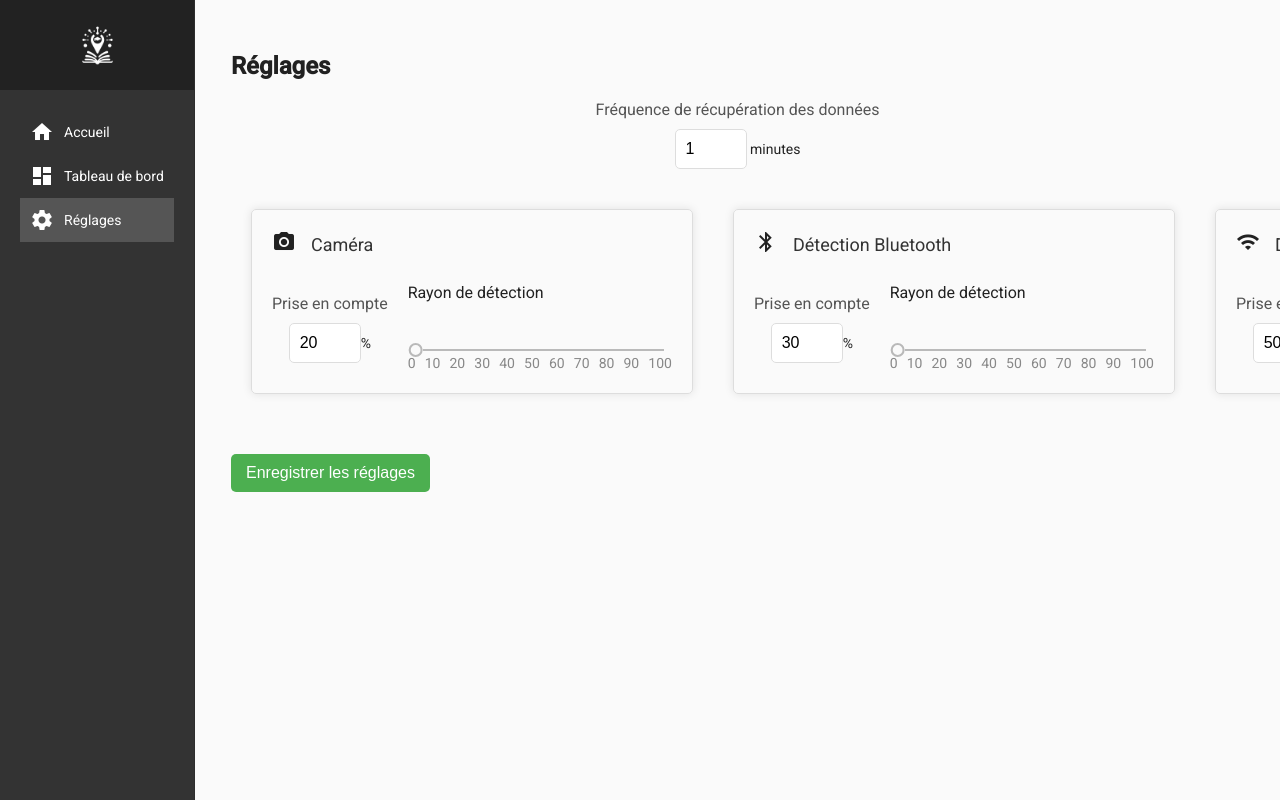
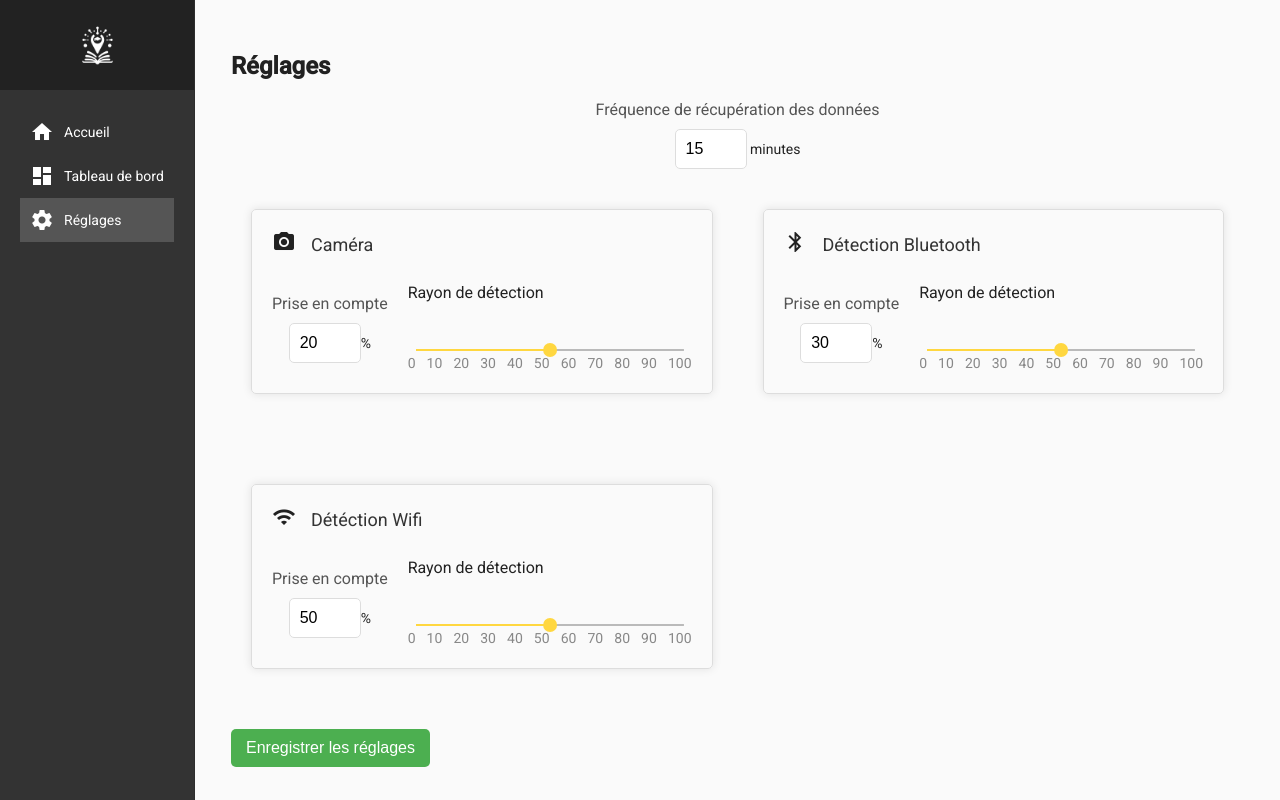
Before and after one commit to EnzoDaval/ConceptCPS, an Angular app in the folder Interface/InterfaceCPS/: page /settings in a window 1280 px wide. Built offline with nearby package versions, Linux system fonts and the light colour scheme.

Commit message:
création json par interface

```diff
--- a/Interface/InterfaceCPS/package.json
+++ b/Interface/InterfaceCPS/package.json
@@ -21,6 +21,7 @@
     "@angular/platform-browser-dynamic": "~13.3.0",
     "@angular/router": "~13.3.0",
     "chart.js": "^4.4.1",
+    "file-saver": "^2.0.5",
     "rxjs": "~7.5.0",
     "tslib": "^2.3.0",
     "zone.js": "~0.11.4"
@@ -29,6 +30,7 @@
     "@angular-devkit/build-angular": "~13.3.4",
     "@angular/cli": "~13.3.4",
     "@angular/compiler-cli": "~13.3.0",
+    "@types/file-saver": "^2.0.7",
     "@types/jasmine": "~3.10.0",
     "@types/node": "^12.11.1",
     "jasmine-core": "~4.0.0",
--- a/Interface/InterfaceCPS/src/app/pages/settings-page/settings-page.component.css
+++ b/Interface/InterfaceCPS/src/app/pages/settings-page/settings-page.component.css
@@ -20,8 +20,9 @@
 
 .settings-card {
   position: relative;
-  display: flex;
-  flex-wrap: nowrap;
+  display: grid;
+  grid-template-columns: 1fr 1fr;
+  gap: 10px;
 }
 
 /* Ajoutez une séparation entre les app-setting */
--- a/Interface/InterfaceCPS/src/app/pages/settings-page/settings-page.component.html
+++ b/Interface/InterfaceCPS/src/app/pages/settings-page/settings-page.component.html
@@ -8,9 +8,9 @@
     <input type="number" [(ngModel)]="fetchFrequency" min="1" /> minutes
   </div>
   <div class="settings-card">
-  <app-setting icon="camera_alt" title="Caméra" [percentage]="settings['camera'].percentage" [sliderValue]="settings['camera'].sliderValue" (sliderChange)="onSliderChange('camera', $event)"></app-setting>
-  <app-setting icon="bluetooth" title="Détection Bluetooth" [percentage]="settings['bluetooth'].percentage" [sliderValue]="settings['bluetooth'].sliderValue" (sliderChange)="onSliderChange('camera', $event)"></app-setting>
-  <app-setting icon="wifi" title="Détéction Wifi" [percentage]="settings['wifi'].percentage" [sliderValue]="settings['wifi'].sliderValue" (sliderChange)="onSliderChange('camera', $event)"></app-setting>
+  <app-setting icon="camera_alt" title="Caméra" [percentage]="settings['camera'].percentage" [sliderValue]="settings['camera'].sliderValue" (sliderChange)="onSliderChange('camera', $event)" (percentageChange)="onPercentageChange('camera', $event)"></app-setting>
+  <app-setting icon="bluetooth" title="Détection Bluetooth" [percentage]="settings['bluetooth'].percentage" [sliderValue]="settings['bluetooth'].sliderValue" (sliderChange)="onSliderChange('bluetooth', $event)" (percentageChange)="onPercentageChange('bluetooth', $event)"></app-setting>
+  <app-setting icon="wifi" title="Détéction Wifi" [percentage]="settings['wifi'].percentage" [sliderValue]="settings['wifi'].sliderValue" (sliderChange)="onSliderChange('wifi', $event)" (percentageChange)="onPercentageChange('wifi', $event)"></app-setting>
   </div>
   </div>
   <button (click)="generateJsonFile()">Enregistrer les réglages</button>
--- a/Interface/InterfaceCPS/src/app/pages/settings-page/settings-page.component.ts
+++ b/Interface/InterfaceCPS/src/app/pages/settings-page/settings-page.component.ts
@@ -1,5 +1,5 @@
 import {Component, Input, OnInit} from '@angular/core';
-import {SettingComponent} from "../../shared/components/setting/setting.component";
+import * as saveAs from 'file-saver';
 
 interface SettingsData {
   fetchFrequency: number;
@@ -19,11 +19,11 @@ interface SettingData {
   styleUrls: ['./settings-page.component.css']
 })
 export class SettingsPageComponent implements OnInit {
-  fetchFrequency: number = 1;
+  fetchFrequency: number = 15;
   settings: { [key: string]: SettingData } = {
-    camera: { percentage: 20, sliderValue: 0 },
-    bluetooth: { percentage: 30, sliderValue: 0 },
-    wifi: { percentage: 50, sliderValue: 0 }
+    camera: { percentage: 20, sliderValue: 50 },
+    bluetooth: { percentage: 30, sliderValue: 50 },
+    wifi: { percentage: 50, sliderValue: 50 }
   };
   constructor() { }
 
@@ -31,10 +31,18 @@ export class SettingsPageComponent implements OnInit {
   }
 
   onSliderChange(setting: string, value: number) {
-    console.log("slider change")
     this.settings[setting].sliderValue = value;
   }
+
+  onPercentageChange(setting: string, value: number) {
+    this.settings[setting].percentage = value;
+  }
   generateJsonFile() {
+    if (this.getSumOfPercentages() !== 100) {
+      alert('La somme des pourcentages doit être égal à 100');
+      return;
+    }
+
     const settingsData: SettingsData = {
       fetchFrequency: this.fetchFrequency,
       camera: { percentage: this.settings['camera'].percentage, sliderValue: this.settings['camera'].sliderValue },
@@ -42,19 +50,17 @@ export class SettingsPageComponent implements OnInit {
       wifi: { percentage: this.settings['wifi'].percentage, sliderValue: this.settings['wifi'].sliderValue },
     };
 
-
     const jsonContent = JSON.stringify(settingsData, null, 2);
     console.log(jsonContent);
 
-    // Enregistrez le fichier JSON ou effectuez l'action nécessaire avec le contenu JSON
-    // Par exemple, vous pouvez utiliser FileSaver.js pour enregistrer le fichier localement.
-    // Consultez https://github.com/eligrey/FileSaver.js/ pour plus d'informations.
-
-    // Exemple d'utilisation de FileSaver.js
-    // import * as FileSaver from 'file-saver';
-    // const blob = new Blob([jsonContent], { type: 'application/json' });
-    // FileSaver.saveAs(blob, 'settings.json');
+    const blob = new Blob([jsonContent], { type: 'application/json' });
+    saveAs(blob, 'settings.json');
   }
 
-
+  private getSumOfPercentages(): number {
+    return Object.values(this.settings).reduce(
+      (sum, setting) => sum + setting.percentage,
+      0
+    );
+  }
 }
--- a/Interface/InterfaceCPS/src/app/shared/components/setting/setting.component.html
+++ b/Interface/InterfaceCPS/src/app/shared/components/setting/setting.component.html
@@ -10,7 +10,7 @@
   <div class="both-settings-container">
   <div class="percentage-label">
     <h3>Prise en compte</h3>
-    <input type="number" [(ngModel)]="percentage" min="0" max="100" />%
+    <input type="number" [(ngModel)]="percentage" min="0" max="100" (ngModelChange)="onPercentageChange($event)"/>%
   </div>
   <div class="slider-container">
     <h3>Rayon de détection</h3>
--- a/Interface/InterfaceCPS/src/app/shared/components/setting/setting.component.ts
+++ b/Interface/InterfaceCPS/src/app/shared/components/setting/setting.component.ts
@@ -12,13 +12,18 @@ export class SettingComponent {
   @Input() sliderValue: number = 50;
 
   @Output() sliderChange: EventEmitter<number> = new EventEmitter<number>();
+  @Output() percentageChange: EventEmitter<number> = new EventEmitter<number>();
 
   tickInterval: number = 10;
   tickLabels: string[] = Array.from({ length: 11 }, (_, i) => (i * 10).toString());
 
   onSliderChange(event: any) {
-    console.log("change in slider");
     this.sliderValue = event.value;
     this.sliderChange.emit(this.sliderValue);
   }
+
+  onPercentageChange(event: any) {
+    console.log(event);
+    this.percentageChange.emit(this.percentage);
+  }
 }
```
Also changed, not shown: 1 other file (tests, documents, lock files or other folders).
